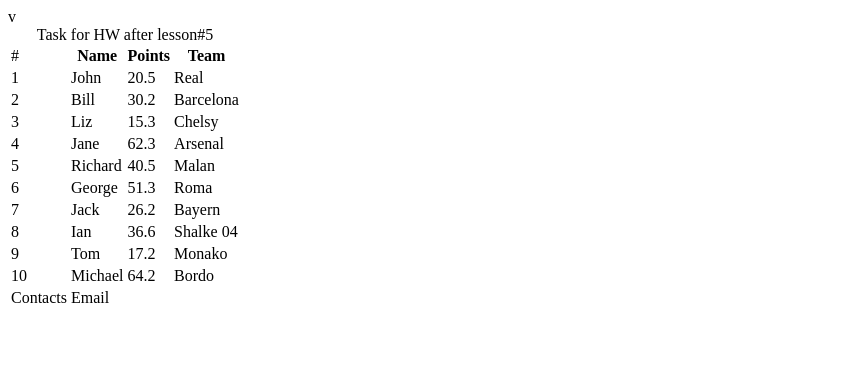
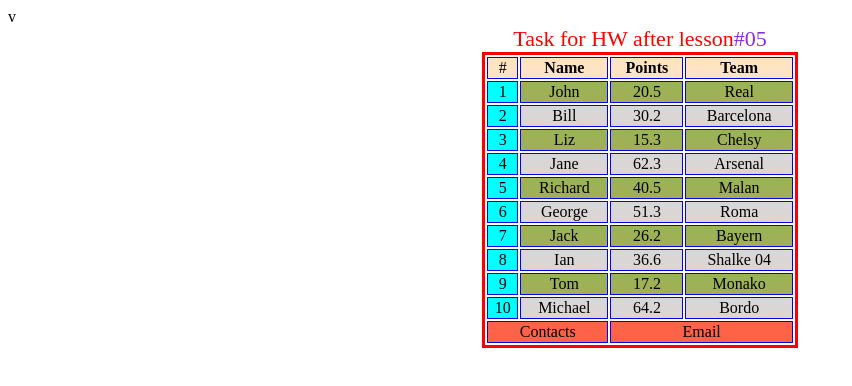
Before and after one commit to GreatBritain-AU/Colourfull-Table, a plain HTML site: page index.html in a window 1280 px wide. Shown: the whole page, without its empty margins (0-852 px from the left). Drawn offline with Linux system fonts and the light colour scheme.

Commit message:
Tablr Styled

```diff
--- a/assets/css/style.css
+++ b/assets/css/style.css
@@ -0,0 +1,44 @@
+*{
+    box-sizing: border-box;
+}
+
+caption{
+    font-size: 22px;
+    color: red;
+}
+
+caption::after{
+    content: "#05";
+    color: blueviolet;
+}
+
+table{
+    border: 3px solid red;
+    width: 25%;
+    text-align: center;
+    margin: 0 auto;
+}
+
+th, td{
+    border: 1px solid blue;
+}
+
+thead{
+    background-color: bisque;
+}
+
+tbody>tr>td:first-child{
+    background-color: aqua;
+}
+
+tbody>tr:nth-child(odd){
+    background-color: rgb(159, 177, 87);
+}
+
+tbody>tr:nth-child(even){
+    background-color: rgb(218, 214, 214);
+}
+
+tfoot{
+    background-color: tomato;
+}
--- a/index.html
+++ b/index.html
@@ -8,7 +8,7 @@
 </head>
 <body>
     <table>
-        <caption>Task for HW after lesson#5</caption>
+        <caption>Task for HW after lesson</caption>
         <thead>
             <tr>
                 <td>#</td>
@@ -81,8 +81,8 @@
         </tbody>
         <tfoot>
             <tr>
-                <td>Contacts</td>
-                <td>Email</td>
+                <td colspan="2">Contacts</td>
+                <td colspan="2">Email</td>
             </tr>
         </tfoot>
     </table>
```
